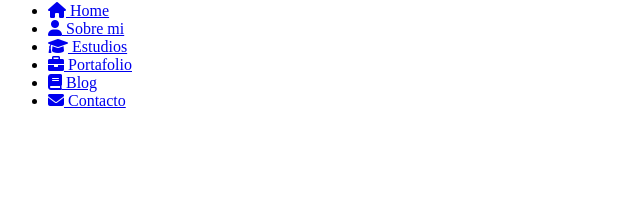
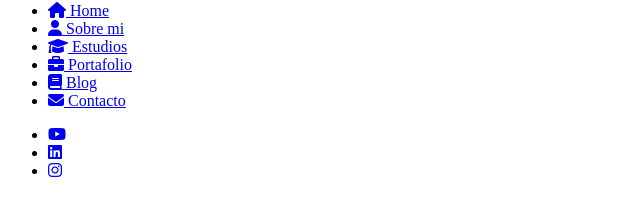
Before and after one commit to marlonsalazarg/portfolio-project-css, a plain HTML site: page index.html in a window 1280 px wide. Shown: the part 477-692 px from the top of the page, without its empty margins (0-640 px from the left). Drawn offline with Linux system fonts and the light colour scheme.

Commit message:
add social links

```diff
--- a/index.html
+++ b/index.html
@@ -82,6 +82,27 @@
           </nav>
 
           <!-- Links a redes sociales -->
+          <div class="user-info__links">
+            <ul class="links__social">
+              <li class="social__option">
+                <a href="#" class="social__link">
+                  <i class="social__icon fa-brands fa-youtube"></i>
+                </a>
+              </li>
+
+              <li class="social__option">
+                <a href="#" class="social__link">
+                  <i class="social__icon fa-brands fa-linkedin"></i>
+                </a>
+              </li>
+
+              <li class="social__option">
+                <a href="#" class="social__link">
+                  <i class="social__icon fa-brands fa-instagram"></i>
+                </a>
+              </li>
+            </ul>
+          </div>
           <!-- Boton del curriculum -->
           <!-- Pie de pagina -->
         </section>
```
